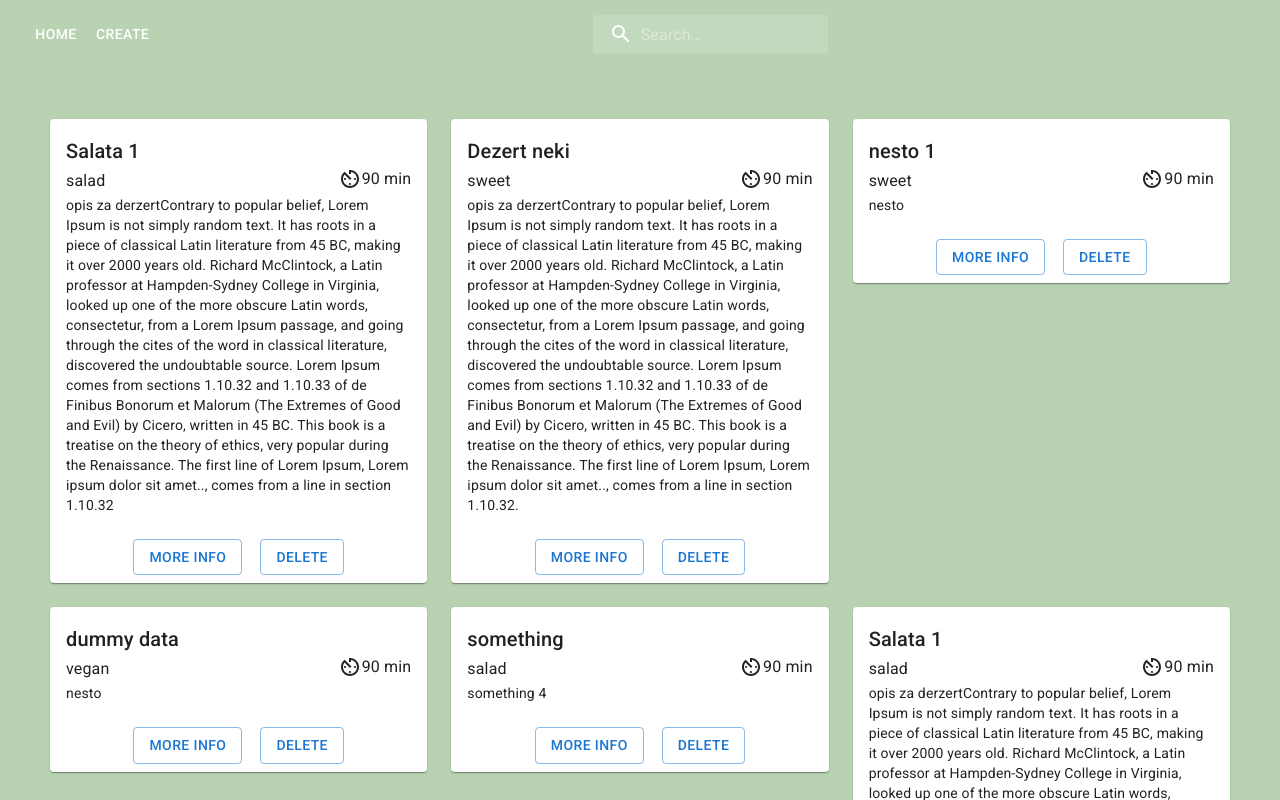
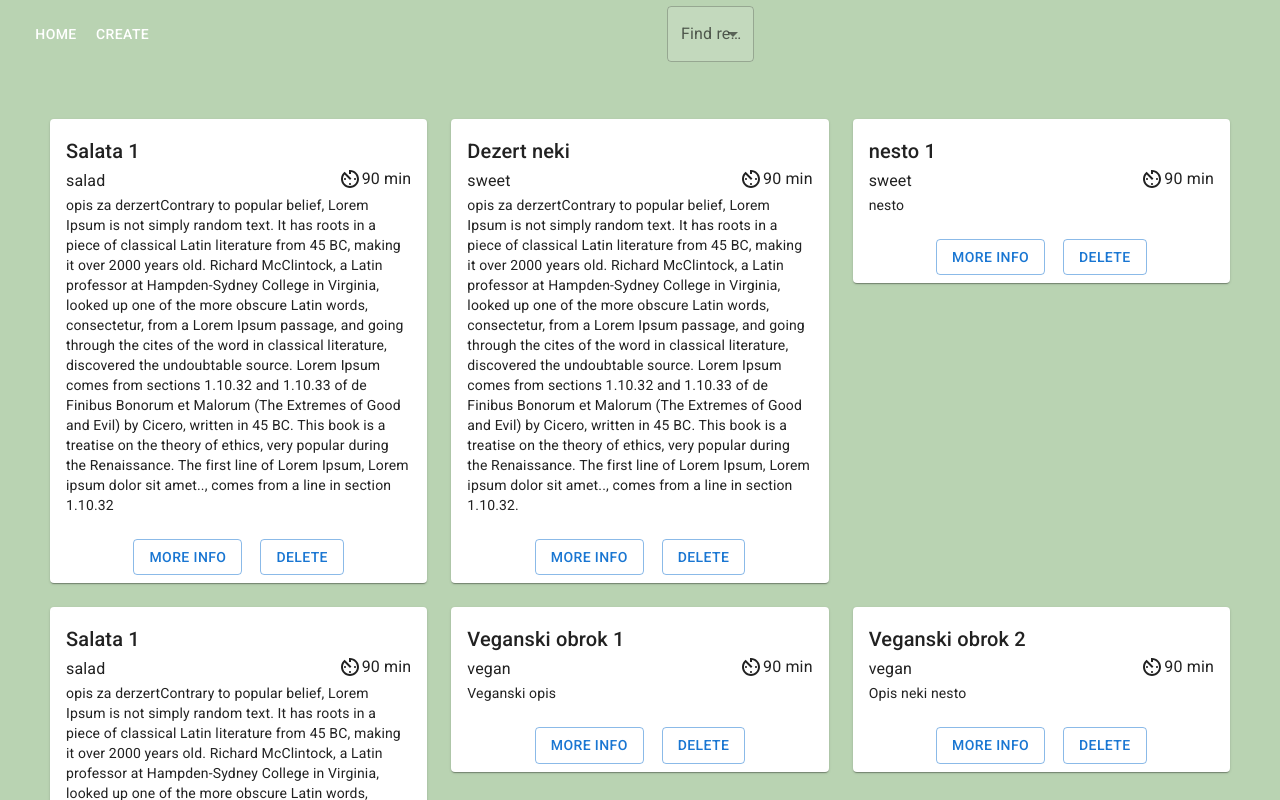
Before and after one commit to Anci1101/cookbookk, a React (Create React App) app: page / in a window 1280 px wide. Shown: the top 800 px of the page. Built offline with nearby package versions, Linux system fonts and the light colour scheme; data requests are answered from the project's data file.

Commit message:
create search input as component and add to navbar, add the ability to change categories and display recipes in relation to selected category

```diff
--- a/data/db.json
+++ b/data/db.json
@@ -17,18 +17,6 @@
       "description": "nesto",
       "category": "sweet",
       "id": 11
-    },
-    {
-      "title": "dummy data",
-      "description": "nesto",
-      "category": "vegan",
-      "id": 12
-    },
-    {
-      "title": "something",
-      "description": " something 4",
-      "category": "salad",
-      "id": 13
     },
     {
       "title": "Salata 1",
--- a/src/components/NavBar.js
+++ b/src/components/NavBar.js
@@ -1,4 +1,4 @@
-import { AppBar, Button, Container, IconButton, Menu, MenuItem, Toolbar, Typography } from '@mui/material'
+import { AppBar, Autocomplete, Button, Container, IconButton, Menu, MenuItem, TextField, Toolbar, Typography } from '@mui/material'
 import MenuIcon from '@mui/icons-material/Menu';
 import InputBase from '@mui/material/InputBase';
 import { styled, alpha } from '@mui/material/styles';
@@ -6,6 +6,7 @@ import SearchIcon from '@mui/icons-material/Search';
 import { Box } from '@mui/system'
 import React from 'react'
 import { useNavigate } from 'react-router'
+import SearchInput from './SearchInput';
 // import { Search } from '@mui/icons-material';
 
 
@@ -65,7 +66,7 @@ const pages = [
 
 
 
-const NavBar = () => {
+const NavBar = ({handleSearchCategory}) => {
 
     const navigate = useNavigate()
 
@@ -142,13 +143,15 @@ const NavBar = () => {
                         ))}
                     </Box>
                     <Search>
-                        <SearchIconWrapper>
+                        <SearchInput handleSearchCategory={handleSearchCategory}/>
+                        {/* <SearchIconWrapper>
                             <SearchIcon />
-                        </SearchIconWrapper>
-                        <StyledInputBase
+                        </SearchIconWrapper> */}
+
+                        {/* <StyledInputBase
                             placeholder="Search…"
                             inputProps={{ 'aria-label': 'search' }}
-                        />
+                        /> */}
                     </Search>
                     <Box sx={{ flexGrow: 1 }} />
                 </Toolbar>
--- /dev/null
+++ b/src/components/SearchInput.js
@@ -0,0 +1,34 @@
+import { Autocomplete, TextField } from '@mui/material';
+import React, { useEffect } from 'react';
+import { connect, useDispatch, useSelector } from 'react-redux';
+import { bindActionCreators } from 'redux';
+
+import fetchCategories from '../redux/actions/fetchCategories'
+
+const SearchInput = ({handleSearchCategory}) => {
+
+      const dispatch = useDispatch()
+
+    const categories = useSelector((state) => state.category.categories)
+    const options = categories.map((category)=>category.title)
+
+    useEffect(() => {
+        dispatch(fetchCategories())
+    }, [dispatch])
+
+  return (
+    <Autocomplete
+        onChange={(e, value)=>handleSearchCategory(e, value)}
+        options={options}
+        renderInput={(params) => <TextField {...params} label="Find recipe" />}
+    />
+);
+};
+const mapDispatchToProps = dispatch => bindActionCreators({
+    fetchCategories
+
+}, dispatch)
+
+export default connect(
+    mapDispatchToProps
+    )(SearchInput);
--- a/src/pages/Home.js
+++ b/src/pages/Home.js
@@ -1,4 +1,4 @@
-import React, { useEffect } from 'react'
+import React, { useEffect, useState } from 'react'
 import { useSelector } from 'react-redux'
 import { useDispatch } from 'react-redux'
 import BasicPagination from '../components/BasicPagination'
@@ -16,6 +16,8 @@ const Home = () => {
     const pending = useSelector((state) => state.recipe.pending)
     const error = useSelector((state) => state.recipe.error)
 
+    const [currentCategory, setCurrentCategory] = useState('');
+
     useEffect(() => {
         const fecthData = () => {
              dispatch(fetchRecipes())
@@ -25,14 +27,23 @@ const Home = () => {
 
     }, [dispatch]);
 
+    const handleSearchCategory = (e, value) => {
+        setCurrentCategory(value)
+        console.log(value, 'search value');
+    }
+
+    const filteredRecipesByCurrentCategory = (recipes, currentCategory) => {
+        return recipes.filter((recipe)=>recipe.category === currentCategory)
+    }
+
 
     return (
 
         <div>
-            <NavBar/>
+            <NavBar handleSearchCategory={handleSearchCategory}/>
             {pending && <div>loading...</div>}
             {error && <div>sth went wrong</div>}
-            {recipes &&  <RecipeList recipes={recipes}/> }
+            {recipes &&  <RecipeList recipes={currentCategory ? filteredRecipesByCurrentCategory(recipes, currentCategory) : recipes}/> }
 
             <BasicPagination/>
 
```
